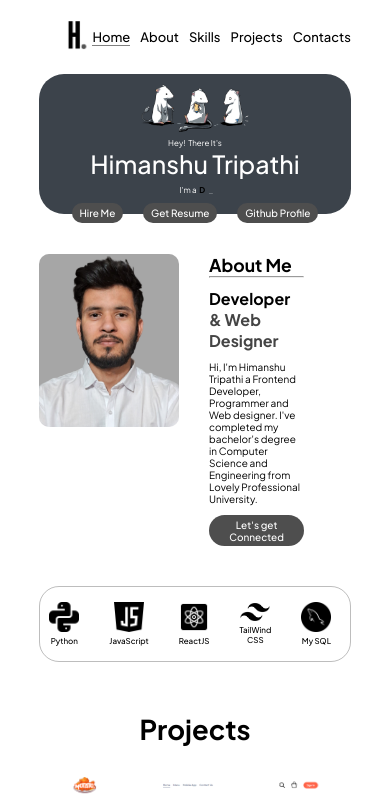
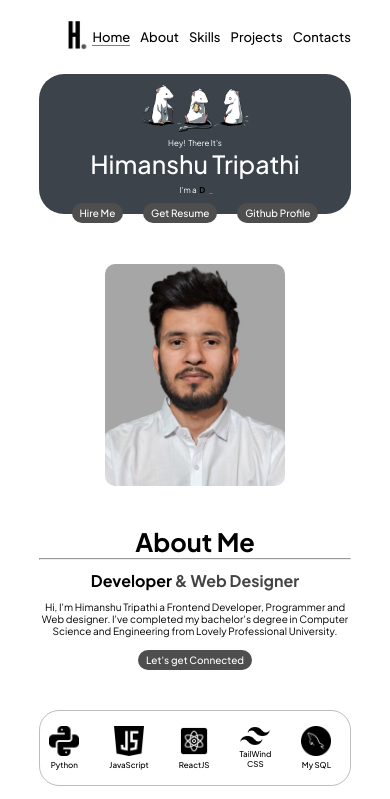
Before and after one commit to himxnshutripathi/personalportfolio, a React (Vite) app: page / in a window 390 px wide. Shown: the top 799 px of the page. Built offline with nearby package versions, Linux system fonts and the light colour scheme; a web font is replaced by a local one.

Commit message:
Update Aboutme.css

```diff
--- a/src/Components/Aboutme/Aboutme.css
+++ b/src/Components/Aboutme/Aboutme.css
@@ -81,16 +81,6 @@
 }
 
 @media(max-width:450px){
-    .aboutme-pic img{
-        width: 140px;
-    }
-    .aboutme{
-        gap: 30px;
-        padding-top: 10px;
-    }
-}
-
-@media(max-width:370px){
     .aboutme{
         flex-direction: column;
     }
```
